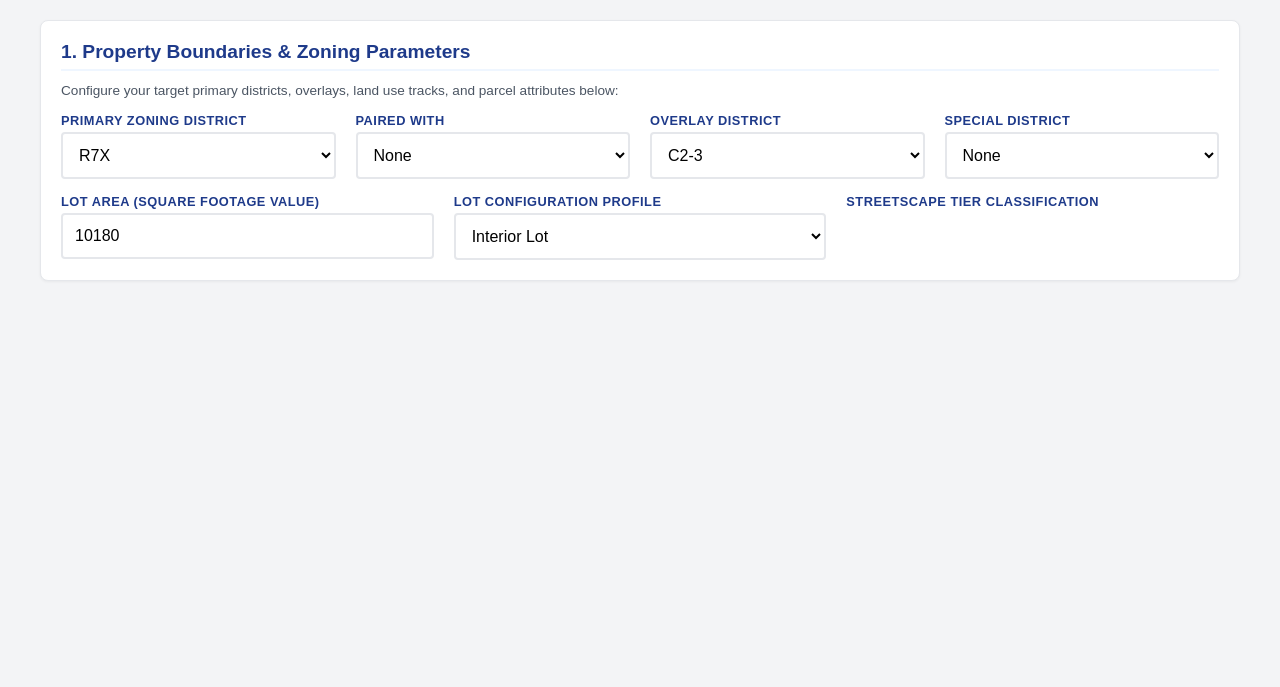
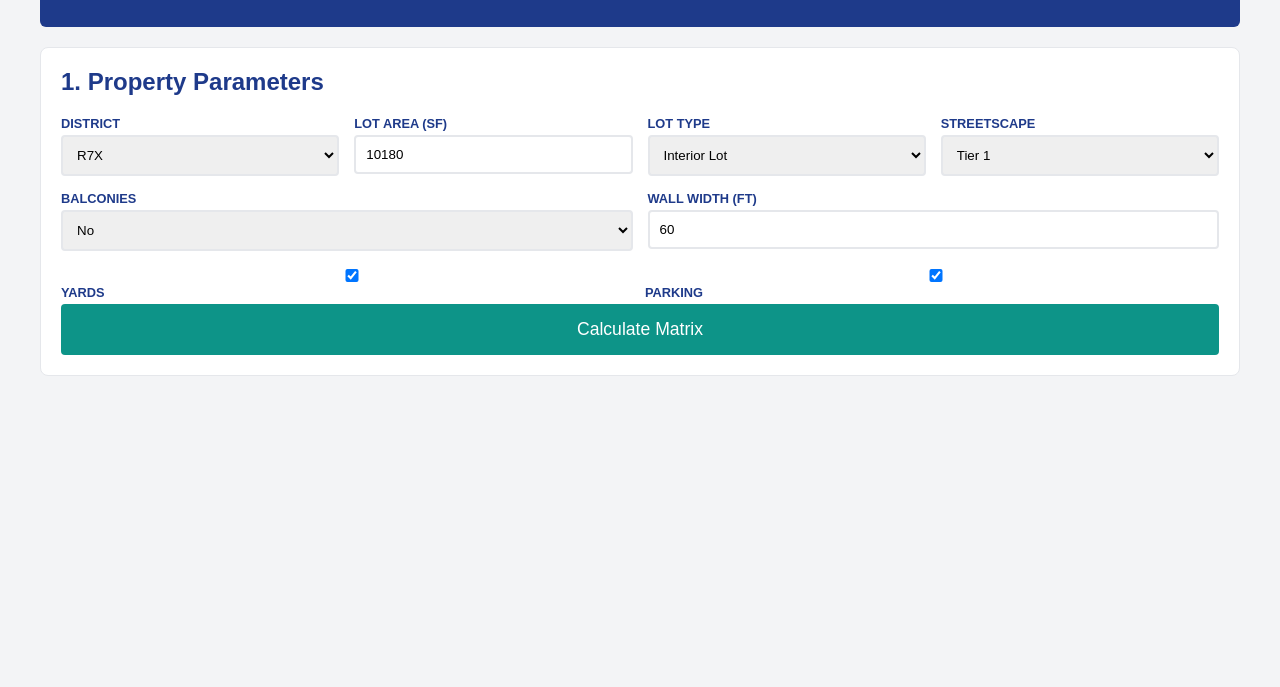
Before and after one commit to EricSchoepfer/NYC-Zoning-Matrix-QA-QC, a plain HTML site: page index.html in a window 1280 px wide. Shown: the part 113-800 px from the top of the page. Drawn offline with Linux system fonts and the light colour scheme.

Commit message:
Update index.html

```diff
--- a/index.html
+++ b/index.html
@@ -5,225 +5,58 @@
     <meta name="viewport" content="width=device-width, initial-scale=1.0">
     <title>NYC Custom Zoning Matrix Builder</title>
     <style>
-        :root {
-            --primary-color: #1e3a8a;
-            --primary-light: #eff6ff;
-            --accent-color: #0d9488;
-            --text-main: #1f2937;
-            --text-muted: #4b5563;
-            --bg-main: #f3f4f6;
-            --border-color: #e5e7eb;
-            --mandatory-color: #ef4444;
-        }
-        body {
-            font-family: Arial, sans-serif;
-            background-color: var(--bg-main);
-            color: var(--text-main);
-            margin: 0;
-            padding: 20px;
-        }
-        .container {
-            max-width: 1200px;
-            margin: 0 auto;
-        }
-        header {
-            background-color: var(--primary-color);
-            color: white;
-            padding: 20px;
-            margin-bottom: 24px;
-            text-align: center;
-            border-radius: 6px;
-        }
-        header h1 { margin: 0; font-size: 1.6rem; }
-        .subtitle { margin: 4px 0 0 0; opacity: 0.85; font-size: 0.9rem; }
-        .card {
-            background: white;
-            border-radius: 8px;
-            padding: 20px;
-            margin-bottom: 20px;
-            border: 1px solid var(--border-color);
-            box-shadow: 0 1px 3px rgba(0,0,0,0.05);
-        }
-        h2 {
-            margin-top: 0;
-            font-size: 1.2rem;
-            color: var(--primary-color);
-            border-bottom: 2px solid var(--primary-light);
-            padding-bottom: 6px;
-        }
-        .instruction { font-size: 0.85rem; color: var(--text-muted); margin-top: -4px; }
-        label {
-            font-size: 0.8rem;
-            font-weight: bold;
-            color: var(--primary-color);
-            display: block;
-            text-transform: uppercase;
-            letter-spacing: 0.5px;
-            margin-bottom: 4px;
-        }
-        .search-grid {
-            display: grid;
-            grid-template-columns: repeat(auto-fit, minmax(220px, 1fr));
-            gap: 20px;
-            margin-top: 15px;
-        }
-        select, input[type="text"], input[type="number"] {
-            width: 100%;
-            padding: 12px;
-            border: 2px solid var(--border-color);
-            border-radius: 4px;
-            font-size: 1rem;
-            box-sizing: border-box;
-            outline: none;
-            background: white;
-        }
-        select:focus, input:focus { border-color: var(--accent-color); }
-        button {
-            background-color: var(--accent-color);
-            color: white;
-            border: none;
-            padding: 15px 24px;
-            font-size: 1.1rem;
-            font-weight: bold;
-            border-radius: 4px;
-            cursor: pointer;
-            width: 100%;
-            margin-top: 20px;
-        }
-        button:hover { background-color: #0f766e; }
-        .info-grid {
-            display: grid;
-            grid-template-columns: repeat(auto-fit, minmax(180px, 1fr));
-            gap: 12px;
-            margin-top: 10px;
-        }
-        .info-item {
-            padding: 12px;
-            background-color: #eff6ff;
-            border-left: 4px solid #1e3a8a;
-            border-radius: 4px;
-            font-size: 0.9rem;
-        }
-        .info-item strong {
-            display: block;
-            color: var(--primary-color);
-            font-size: 0.75rem;
-            text-transform: uppercase;
-            margin-bottom: 2px;
-        }
-        .metric-box {
-            background-color: #fff;
-            border: 2px solid var(--border-color);
-            border-radius: 6px;
-            padding: 15px;
-        }
-        .metric-val { font-size: 1.4rem; font-weight: bold; color: var(--primary-color); margin-top: 5px; }
-        .metric-label { font-size: 0.75rem; text-transform: uppercase; color: var(--text-muted); font-weight: bold; }
-        table {
-            width: 100%;
-            border-collapse: collapse;
-            text-align: left;
-            margin-top: 15px;
-            font-size: 0.85rem;
-        }
-        th {
-            background-color: var(--primary-light);
-            color: var(--primary-color);
-            padding: 10px;
-            font-weight: bold;
-            border: 1px solid #e5e7eb;
-        }
-        td { padding: 10px; border: 1px solid #e5e7eb; vertical-align: top; }
-        tr:hover { background-color: #f9fafb; }
-        .checklist-grid {
-            display: grid;
-            grid-template-columns: repeat(auto-fit, minmax(180px, 1fr));
-            gap: 10px;
-            margin-top: 10px;
-        }
-        .checklist-grid label { font-weight: normal; text-transform: none; display: flex; align-items: center; }
-        .checklist-grid input { margin-right: 8px; }
+        :root { --primary-color: #1e3a8a; --primary-light: #eff6ff; --accent-color: #0d9488; --text-main: #1f2937; --text-muted: #4b5563; --bg-main: #f3f4f6; --border-color: #e5e7eb; }
+        body { font-family: Arial, sans-serif; background-color: var(--bg-main); color: var(--text-main); margin: 0; padding: 20px; }
+        .container { max-width: 1200px; margin: 0 auto; }
+        header { background-color: var(--primary-color); color: white; padding: 20px; border-radius: 6px; text-align: center; }
+        .card { background: white; border-radius: 8px; padding: 20px; margin-top: 20px; border: 1px solid var(--border-color); }
+        h2 { margin-top: 0; color: var(--primary-color); }
+        label { font-size: 0.8rem; font-weight: bold; color: var(--primary-color); text-transform: uppercase; display: block; margin-bottom: 4px; }
+        select, input { width: 100%; padding: 10px; border: 2px solid var(--border-color); border-radius: 4px; box-sizing: border-box; }
+        .search-grid { display: grid; grid-template-columns: repeat(auto-fit, minmax(200px, 1fr)); gap: 15px; margin-bottom: 15px; }
+        .checkbox-grid { display: grid; grid-template-columns: repeat(auto-fit, minmax(150px, 1fr)); gap: 10px; }
+        button { background-color: var(--accent-color); color: white; border: none; padding: 15px; width: 100%; font-size: 1.1rem; border-radius: 4px; cursor: pointer; }
+        table { width: 100%; border-collapse: collapse; margin-top: 15px; font-size: 0.9rem; }
+        th, td { border: 1px solid var(--border-color); padding: 8px; text-align: left; }
+        th { background-color: var(--primary-light); }
     </style>
 </head>
 <body>
     <div class="container">
-        <header>
-            <h1>NYC Zoning Matrix Builder</h1>
-            <p class="subtitle">Manual Parameter Configuration & Compliance Spreadsheet Generator</p>
-        </header>
-
-        <!-- Manual Entry Inputs Section -->
+        <header><h1>NYC Zoning Matrix Builder</h1></header>
         <section class="card">
-            <h2>1. Property Boundaries & Zoning Parameters</h2>
-            <p class="instruction">Configure your target primary districts, overlays, land use tracks, and parcel attributes below:</p>
-
+            <h2>1. Property Parameters</h2>
             <form id="zoningForm">
                 <div class="search-grid">
-                    <div>
-                        <label for="primaryDistrict">Primary Zoning District</label>
-                        <select id="primaryDistrict">
-                            <option value="">-- Select District --</option>
-                            <optgroup label="Residential (R)">
-                                <option value="R1">R1</option><option value="R2">R2</option><option value="R3">R3</option>
-                                <option value="R4">R4</option><option value="R5">R5</option><option value="R6">R6</option>
-                                <option value="R6B">R6B</option><option value="R7">R7</option><option value="R7-1">R7-1</option>
-                                <option value="R7A">R7A</option><option value="R7X" selected>R7X</option><option value="R8">R8</option>
-                                <option value="R10">R10</option>
-                            </optgroup>
-                            <optgroup label="Commercial (C)">
-                                <option value="C1">C1 (C1-6 to C1-9)</option><option value="C2">C2 (C2-6 to C2-9)</option>
-                                <option value="C4">C4</option><option value="C4-6">C4-6</option>
-                                <option value="C5">C5</option><option value="C6">C6</option><option value="C7">C7</option><option value="C8">C8</option>
-                            </optgroup>
-                            <optgroup label="Manufacturing (M)">
-                                <option value="M1">M1</option><option value="M2">M2</option><option value="M3">M3</option>
-                            </optgroup>
-                        </select>
-                    </div>
-
-                    <div>
-                        <label for="pairedDistrict">Paired With</label>
-                        <select id="pairedDistrict">
-                            <option value="None" selected>None</option>
-                            <option value="M1-1/R5">M1-1/R5</option><option value="M1-2/R6">M1-2/R6</option>
-                            <option value="M1-5/R7X">M1-5/R7X</option><option value="M1-6/R10">M1-6/R10</option>
-                        </select>
-                    </div>
-
-                    <div>
-                        <label for="overlayDistrict">Overlay District</label>
-                        <select id="overlayDistrict">
-                            <option value="None">None</option>
-                            <option value="C1-1">C1-1</option><option value="C1-2">C1-2</option>
-                            <option value="C1-3">C1-3</option><option value="C2-3" selected>C2-3</option>
-                            <option value="C2-4">C2-4</option><option value="C2-5">C2-5</option>
-                        </select>
-                    </div>
-
-                    <div>
-                        <label for="specialDistrict">Special District</label>
-                        <select id="specialDistrict">
-                            <option value="None" selected>None</option>
-                            <option value="Special Midtown District (MiD)">Special Midtown District (MiD)</option>
-                            <option value="Special Downtown Brooklyn District (DB)">Special Downtown Brooklyn District (DB)</option>
-                            <option value="Special Long Island City Mixed Use District (LIC)">Special Long Island City Mixed Use District (LIC)</option>
-                            <option value="Special South Richmond Development District (SRD)">Special South Richmond Development District (SRD)</option>
-                        </select>
-                    </div>
+                    <div><label>District</label><select id="primaryDistrict"><option value="R7X" selected>R7X</option><option value="R10">R10</option></select></div>
+                    <div><label>Lot Area (SF)</label><input type="number" id="lotArea" value="10180"></div>
+                    <div><label>Lot Type</label><select id="lotType"><option>Corner Lot</option><option selected>Interior Lot</option></select></div>
+                    <div><label>Streetscape</label><select id="streetscapeTier"><option>Tier 1</option><option>Tier 2</option></select></div>
                 </div>
-
                 <div class="search-grid">
-                    <div>
-                        <label for="lotArea">Lot Area (Square Footage Value)</label>
-                        <input type="number" id="lotArea" placeholder="e.g., 10180" value="10180">
-                    </div>
-                    <div>
-                        <label for="lotType">Lot Configuration Profile</label>
-                        <select id="lotType">
-                            <option value="Corner Lot">Corner Lot</option>
-                            <option value="Interior Lot" selected>Interior Lot</option>
-                            <option value="Through Lot">Through Lot</option>
-                        </select>
-                    </div>
-                    <div>
-                        <label for="streetscapeTier">Streetscape Tier Classification</label>
+                    <div><label>Balconies</label><select id="hasBalconies"><option value="No">No</option><option value="Yes">Yes</option></select></div>
+                    <div><label>Wall Width (ft)</label><input type="number" id="balconyWallTotal" value="60"></div>
+                </div>
+                <div class="checkbox-grid">
+                    <label><input type="checkbox" id="checkYards" checked> Yards</label>
+                    <label><input type="checkbox" id="checkParking" checked> Parking</label>
+                </div>
+                <button type="button" id="retrieveBtn">Calculate Matrix</button>
+            </form>
+        </section>
+        <section id="matrixOutputWrapper" class="card" style="display: none;">
+            <h2>Compliance Report</h2>
+            <div id="outZoning"></div>
+            <table id="resultsTable"><thead><tr><th>ZR Section</th><th>Parameter</th><th>Value</th></tr></thead><tbody id="tableBody"></tbody></table>
+        </section>
+    </div>
+    <script>
+        document.getElementById("retrieveBtn").addEventListener("click", () => {
+            const lotArea = parseFloat(document.getElementById("lotArea").value);
+            const far = 5.0; // Simplified for fix
+            document.getElementById("tableBody").innerHTML = `<tr><td>FAR</td><td>Max Floor Area</td><td>${(lotArea * far).toLocaleString()} SF</td></tr>`;
+            document.getElementById("matrixOutputWrapper").style.display = "block";
+        });
+    </script>
+</body>
+</html>
```
